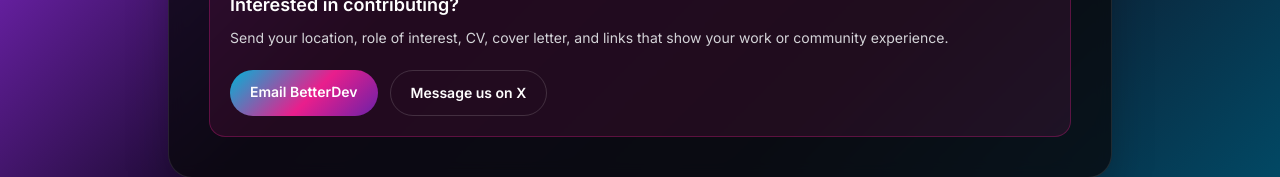
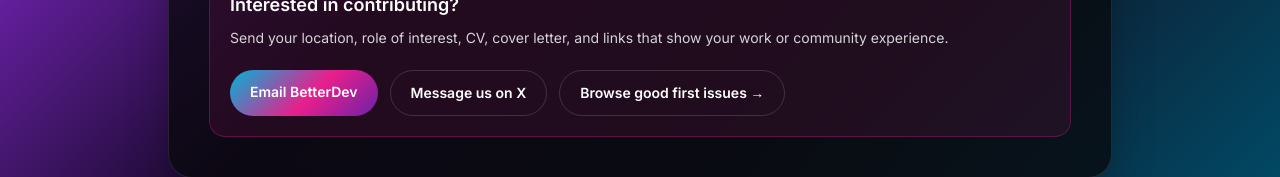
Before and after one commit to BetterDevOrg/Protocol, a Next.js app: page /careers in a window 1280 px wide. Shown: the part 647-824 px from the top of the page. Built offline with nearby package versions, Linux system fonts and the light colour scheme.

Commit message:
feat: link Careers page to GitHub good first issues

```diff
--- a/src/app/careers/page.tsx
+++ b/src/app/careers/page.tsx
@@ -63,6 +63,14 @@
               >
                 Message us on X
               </a>
+              <a
+                href="https://github.com/BetterDevOrg/protocol/issues?q=is%3Aissue+is%3Aopen+label%3A%22good+first+issue%22"
+                target="_blank"
+                rel="noopener noreferrer"
+                className="rounded-full border border-white/15 px-5 py-3 text-center text-sm font-semibold text-white transition hover:bg-white/10"
+              >
+                Browse good first issues →
+              </a>
             </div>
           </div>
         </div>
```
